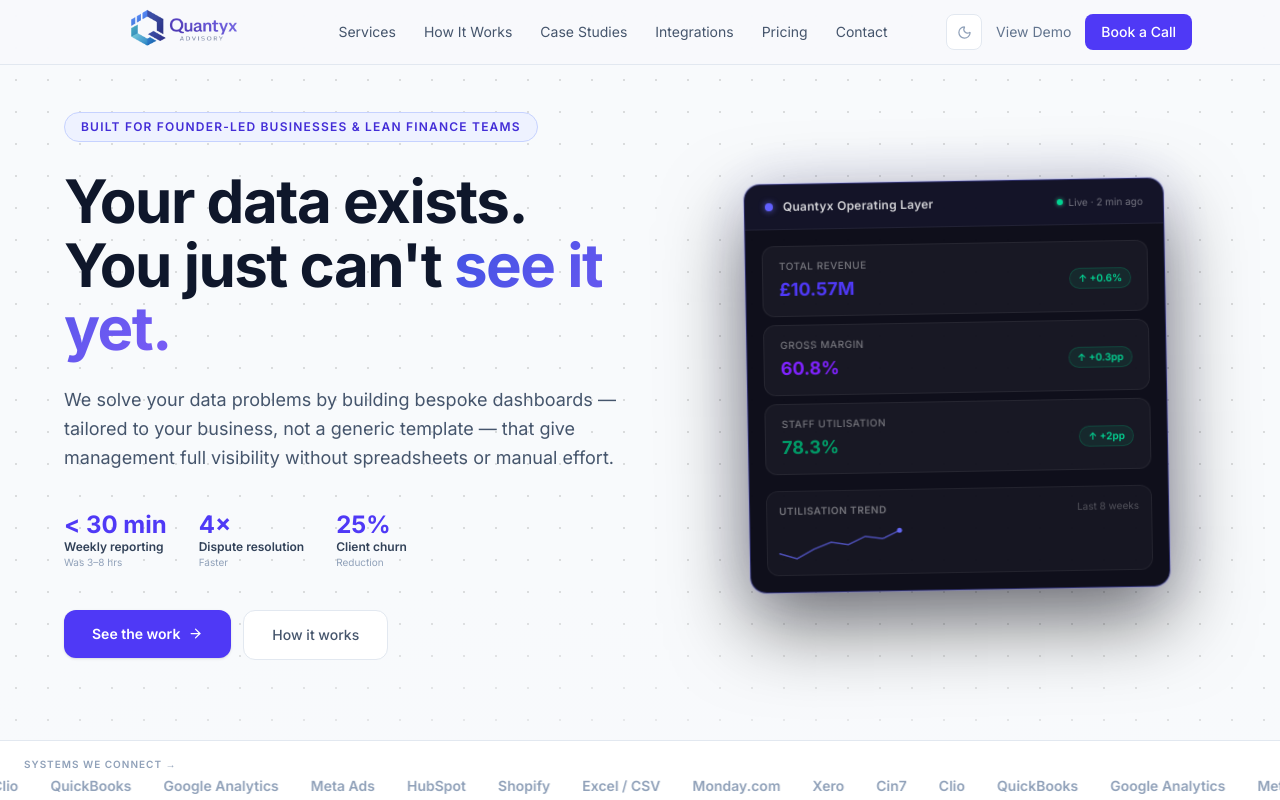
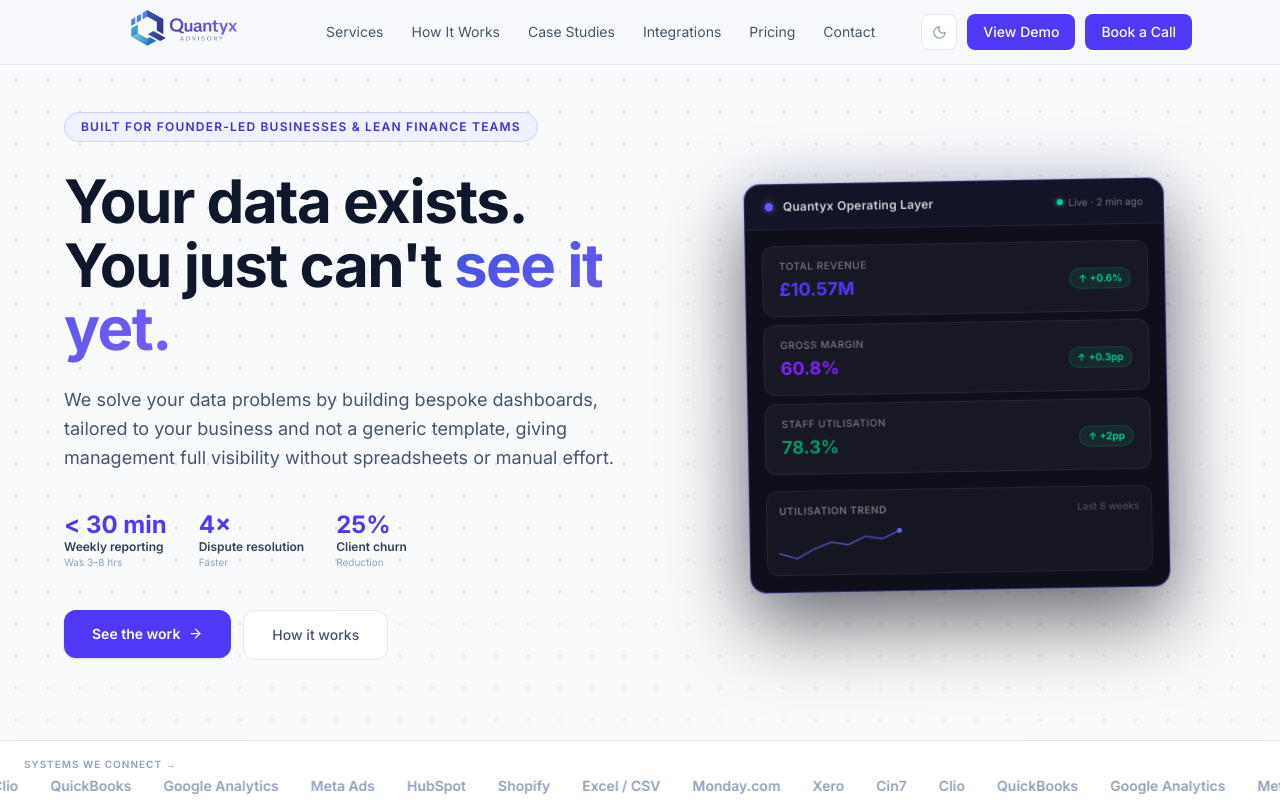
Before and after one commit to musastack/quantyx-advisory, a Next.js app: page / in a window 1280 px wide. Shown: the top 800 px of the page. Built offline with nearby package versions, Linux system fonts and the light colour scheme.

Commit message:
Rewrite hero subline without em-dashes; promote View Demo to primary button
Replaces the dash-wrapped clause with comma phrasing for cleaner flow.
Restyles the nav View Demo link to match the Book a Call indigo button
so both header CTAs share a consistent format.

```diff
--- a/src/app/page.tsx
+++ b/src/app/page.tsx
@@ -114,7 +114,7 @@
             <ThemeToggle />
             <Link
               href="/dashboard"
-              className="hidden sm:block text-sm text-slate-500 hover:text-slate-900 dark:text-white/60 dark:hover:text-white transition-colors px-1"
+              className="hidden sm:block text-sm bg-indigo-600 hover:bg-indigo-500 text-white px-4 py-2 rounded-lg transition-colors font-medium"
             >
               View Demo
             </Link>
@@ -155,8 +155,8 @@
 
               {/* Subline */}
               <p className="text-lg text-slate-600 dark:text-white/55 max-w-xl mb-10 leading-relaxed">
-                We solve your data problems by building bespoke dashboards — tailored to your business,
-                not a generic template — that give management full visibility without spreadsheets or manual effort.
+                We solve your data problems by building bespoke dashboards, tailored to your business and not a generic template,
+                giving management full visibility without spreadsheets or manual effort.
               </p>
 
               {/* Stat tickers */}
```
